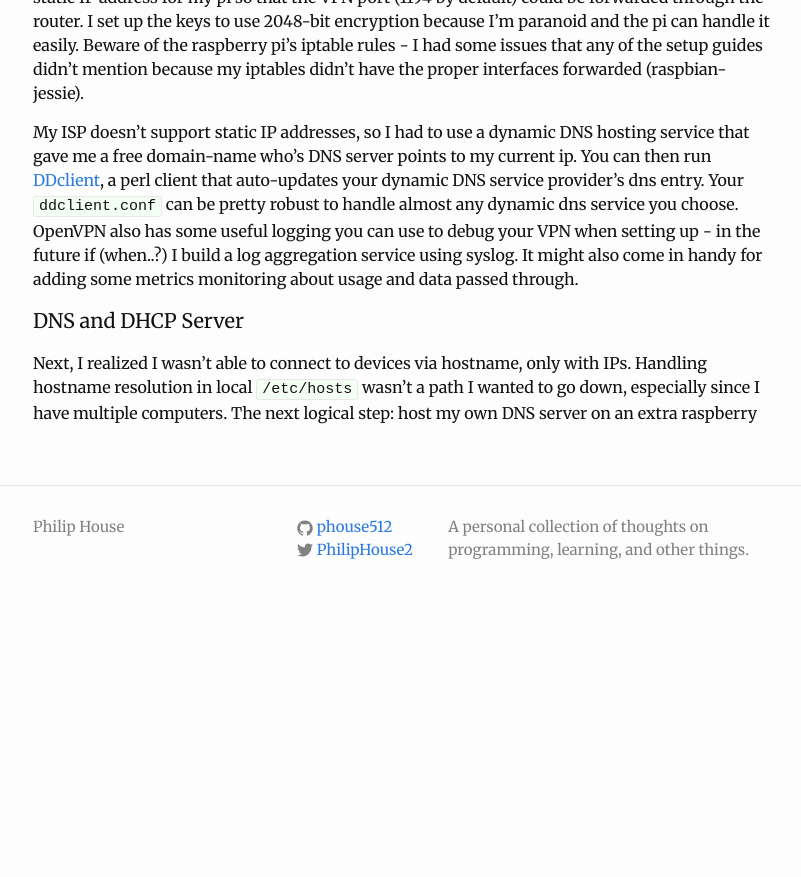
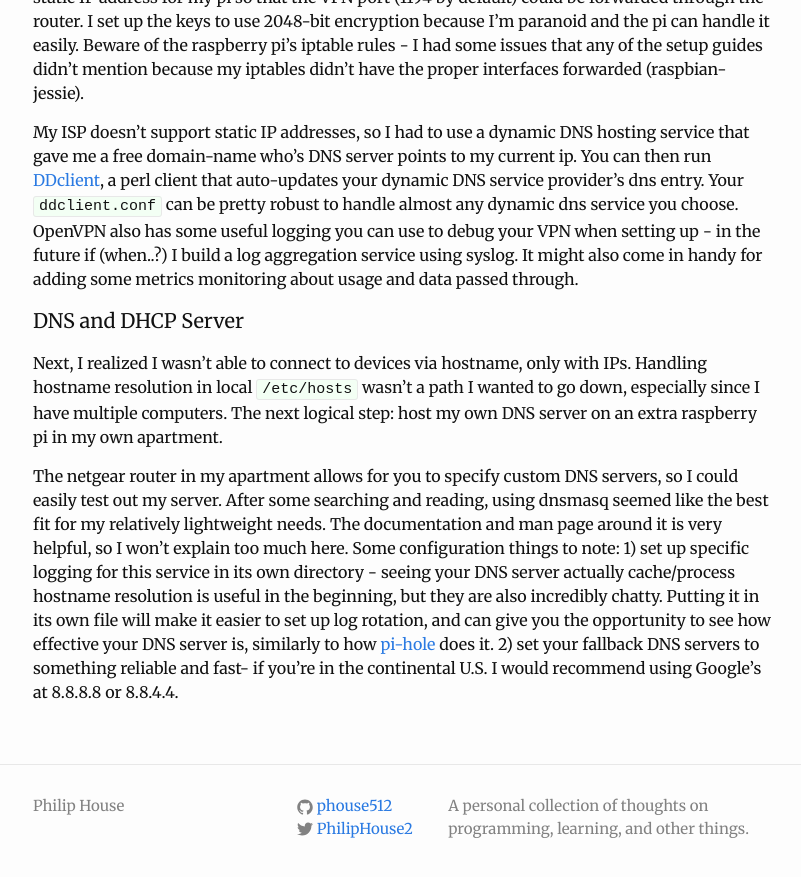
Before and after one commit to phouse512/blog, a Jekyll site: the page built from _posts/2016-04-10-raspberry-pi-vpn-dns.markdown, in a window 1280 px wide and 900 px high, scrolled down 821 px. Shown: the top 877 px of the window, without its empty margins (237-1038 px from the left). Built offline with Jekyll 4.4.1, drawn with Linux system fonts in a browser that asks for light colours; comment, search, counter and statistics services are not loaded; before the commit the page ends 1442 px from its top, so only the background shows below that.

Commit message:
more train work

```diff
--- a/_posts/2016-04-10-raspberry-pi-vpn-dns.markdown
+++ b/_posts/2016-04-10-raspberry-pi-vpn-dns.markdown
@@ -52,7 +52,10 @@ you choose. OpenVPN also has some useful logging you can use to debug your VPN w
 #### DNS and DHCP Server
 
 Next, I realized I wasn't able to connect to devices via hostname, only with IPs. Handling hostname resolution in local `/etc/hosts` wasn't a path I wanted to go down, especially since I have multiple computers. The next logical step: host my own DNS server on an extra raspberry
+pi in my own apartment.
 
+The netgear router in my apartment allows for you to specify custom DNS servers, so I could easily test out my server. After some searching and reading, using dnsmasq seemed like the best fit for my relatively lightweight needs. The documentation and man page around it is very helpful, so I won't explain too much here. Some configuration things to note: 1) set up specific logging for this service in its own directory - seeing your DNS server actually cache/process hostname resolution is useful in the beginning, but they are also incredibly chatty. Putting it in its own file will make it easier to set up log rotation, and can give you the opportunity to see how effective your DNS server is, similarly to how [pi-hole][pi-hole] does it. 2) set your fallback DNS servers to something reliable and fast- if you're in the continental U.S. I would recommend using Google's at 8.8.8.8 or 8.8.4.4.
 
 [yak-shaver]: http://urlgoeshere
 [dd-client]: https://sourceforge.net/p/ddclient/wiki/Home/
+[pi-hole]: http://linkyk
```
